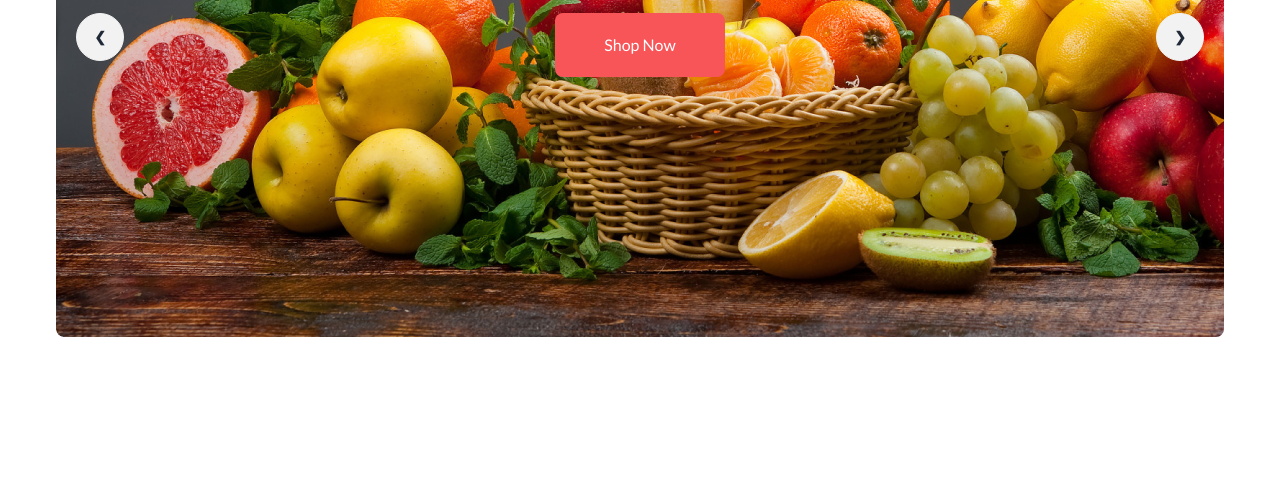
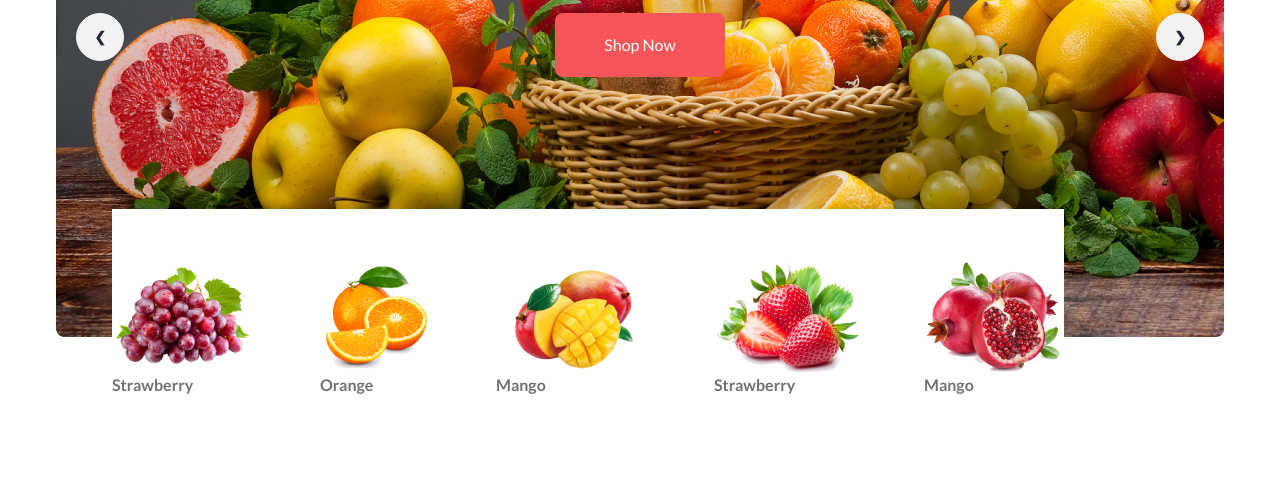
Before and after one commit to MdFuadAmir/my-assi-3, a plain HTML site: page index.html in a window 1280 px wide. Shown: the part 459-952 px from the top of the page. Drawn offline with nearby package versions, Linux system fonts and the light colour scheme; grey boxes are pictures that could not be loaded.

Commit message:
added 5th commit

```diff
--- a/index.html
+++ b/index.html
@@ -75,7 +75,7 @@
    </nav>
 <!-- slide section -->
    <section class="mt-7 mx-auto lg:m-14">
-    <div class="carousel w-full">
+    <div class="relative carousel w-full">
 <!-- slide 1 -->
       <div id="slide1" class="carousel-item lg:h-[600px] justify-center  relative w-full bg-banner-bg1 rounded-lg">
         <div class="flex mt-16 flex-col text-center items-center">
@@ -137,14 +137,39 @@
         </div>
       </div>
     </div>
+    <div class="sm:hidden md:hidden lg:contents">
+      <div class=" absolute -mt-32 ml-14 flex items-center justify-center gap-16 min-w-fit  bg-white h-60">
+        <div>
+          <img src="./images/fruit1.png">
+          <p class="text-[#12121299] text-base font-bold">Strawberry</p>
+        </div>
+        <div>
+          <img src="./images/fruit2.png">
+          <p class="text-[#12121299] text-base font-bold">Orange</p>
+        </div>
+        <div>
+          <img src="./images/fruit3.png">
+          <p class="text-[#12121299] text-base font-bold">Mango</p>
+        </div>
+        <div>
+          <img src="./images/fruit4.png">
+          <p class="text-[#12121299] text-base font-bold">Strawberry</p>
+        </div>
+        <div>
+          <img src="./images/fruit5.png">
+          <p class="text-[#12121299] text-base font-bold">Mango</p>
+        </div>
+      </div>
+    </div>
 
    </section>
+
   </header>
     <main>
 
 <!-- Deal of the day section -->
 
-      <section class="my-36  mx-2 md:mx-5  lg:mx-14 items-center">
+      <section class="my-36  w-full items-center">
 <!-- date container section -->
         <div class=" flex-none lg:flex p-5 md:items-center lg:justify-between">
           <div class=" max-w-[50%] text-center md:text-center lg:text-left">
@@ -152,7 +177,7 @@
             <p class="text-[#12121299] mt-4">Contrary to popular belief, is not simply random text. It has roots in a piece of classical Latin literature from 45 BC, making it over 2000 years old.</p>
           </div>
 
-          <div class="flex gap-6 my-5">
+          <div class="flex gap-6 my-5 ">
             <div class="text-center">
               <h3 class="text-5xl font-extrabold">29</h3>
               <p class="text-[#12121299] text-base mt-2">Days</p>
@@ -557,7 +582,7 @@
                 </div>
                 <div>
                   <h4 class="text-[#121212] font-extrabold text-2xl">Gift Certificates</h4>
-                  <hr class="border w-[150px] border-black mt-4">
+                  <hr class="border w-[150px]  border-black mt-4">
                   <p class="text-[#12121299] mt-5">Professional employees are there for you to pick  the most amazing and fresh fruits.</p>
 
                 </div>
```
